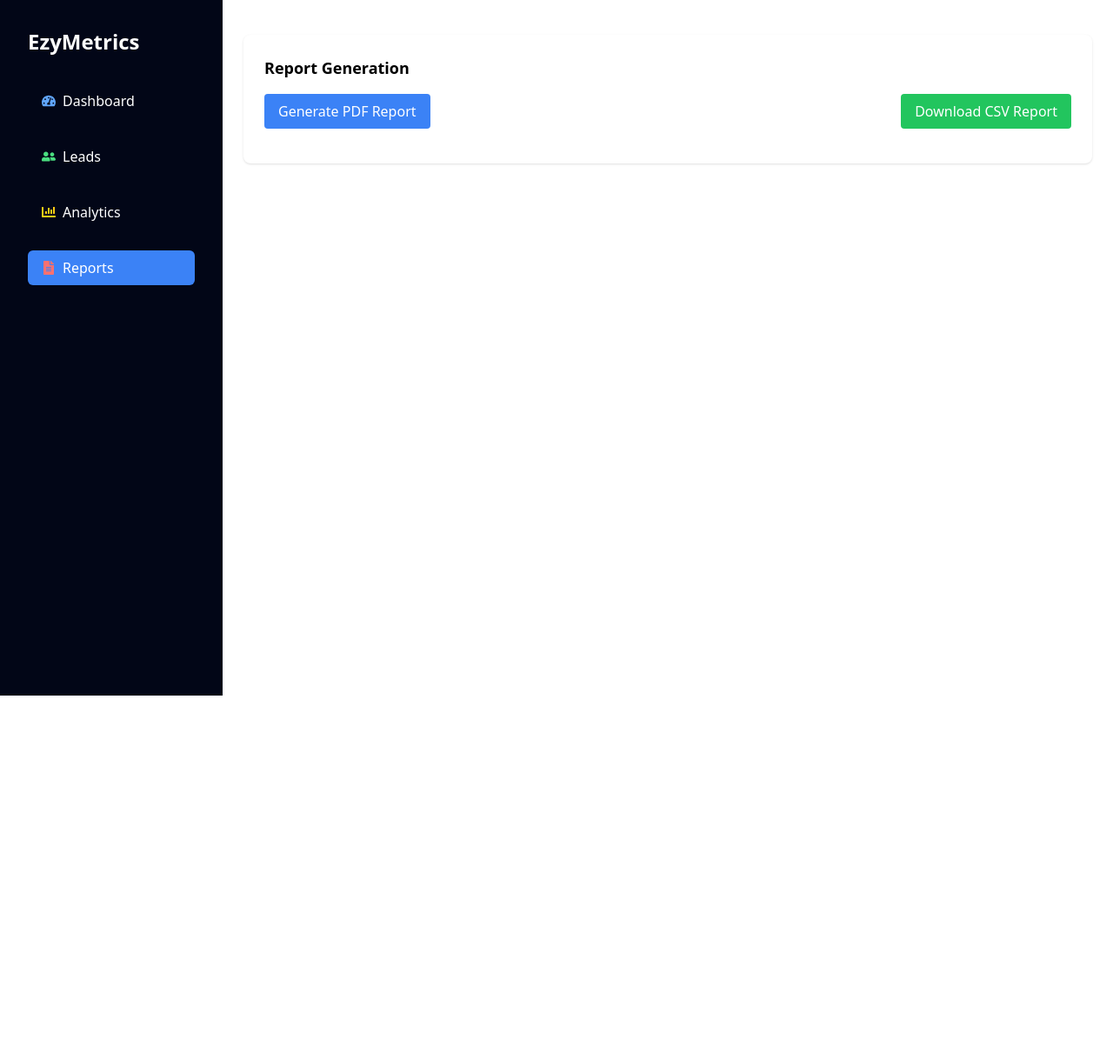
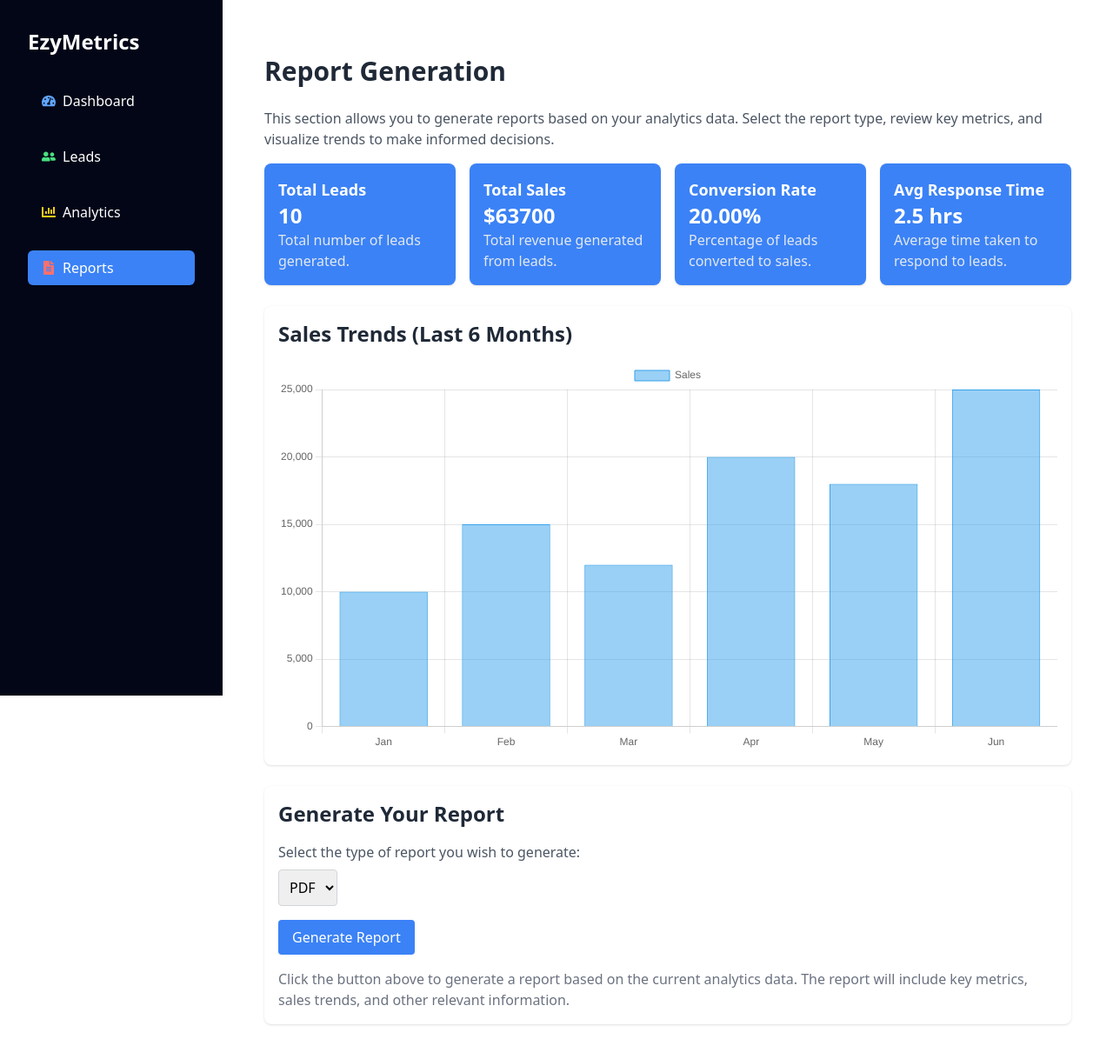
Before and after one commit to Beki55/Dashboard, a React (Vite) app: page /reports in a window 1280 px wide. Shown: the top 1218 px of the page at 87% size. Before the commit the page ends 800 px from the top, so only its background shows below. Built offline with nearby package versions, Linux system fonts and the light colour scheme.

Commit message:
last update

```diff
--- a/package.json
+++ b/package.json
@@ -12,6 +12,7 @@
   "dependencies": {
     "chart.js": "^4.4.5",
     "jspdf": "^2.5.2",
+    "jspdf-autotable": "^3.8.4",
     "papaparse": "^5.4.1",
     "react": "^18.3.1",
     "react-beautiful-dnd": "^13.1.1",
--- /dev/null
+++ b/src/components/analytics/TrenChart.jsx
@@ -0,0 +1,40 @@
+import { Line } from 'react-chartjs-2'; // Ensure you have installed chart.js and react-chartjs-2
+
+function TrendChart() {
+      // Sample data for the line chart (Monthly Leads Trend)
+  const lineChartData = {
+    labels: ['Jan', 'Feb', 'Mar', 'Apr', 'May', 'Jun'],
+    datasets: [
+      {
+        label: 'Leads',
+        data: [30, 50, 40, 60, 80, 90],
+        fill: true,
+        backgroundColor: 'rgba(75, 192, 192, 0.4)',
+        borderColor: 'rgba(75, 192, 192, 1)',
+        tension: 0.4,
+      },
+    ],
+  };
+
+  const lineChartOptions = {
+    responsive: true,
+    plugins: {
+      legend: {
+        position: 'top',
+      },
+    },
+  };
+  return (
+    <>
+      {/* Monthly Leads Trend Chart */}
+      <div className="bg-white shadow rounded-lg p-4 mb-6">
+        <h2 className="text-2xl font-semibold text-gray-800 mb-4">
+          Monthly Leads Trend
+        </h2>
+        <Line data={lineChartData} options={lineChartOptions} />
+      </div>
+    </>
+  );
+}
+
+export default TrendChart;
--- a/src/components/analytics/index.jsx
+++ b/src/components/analytics/index.jsx
@@ -1,34 +1,61 @@
-// src/components/AnalyticsPage.js
+import 'chart.js/auto'; // Chart.js auto import
+import TrendChart from './TrenChart';
 
-import { Pie } from "react-chartjs-2";
-import dummyLeadsData from "../DummyData"; // Import your dummy data
+const Analytics = () => {
+  // Dummy Data for KPIs
+  const totalLeads = 150;
+  const conversionRate = 25; // in percentage
+  const averageResponseTime = 2.5; // in hours
+  const totalSales = 50000; // in dollars
 
-const AnalyticsPage = () => {
-  // Data for pie chart
-  const data = {
-    labels: dummyLeadsData.map((lead) => lead.leadName),
-    datasets: [
-      {
-        data: dummyLeadsData.map((lead) => lead.performanceMetric),
-        backgroundColor: ["#FF6384", "#36A2EB", "#FFCE56"],
-      },
-    ],
-  };
+
 
   return (
-    <div className="p-6 bg-white rounded-lg shadow">
-      <h2 className="text-lg font-bold mb-4">Analytics Overview</h2>
-      <div className="h-96">
+    <div className="analytics-section p-6 min-h-screen">
+      <h1 className="text-3xl font-bold text-gray-800 mb-6">Analytics Dashboard</h1>
+      <p className="text-gray-600 mb-4">
+        Welcome to the Analytics Dashboard. Here you can track key performance indicators (KPIs) related to your leads and sales. Monitor trends, assess performance, and make informed decisions.
+      </p>
 
-      <Pie data={data} />
+      {/* KPI Cards */}
+      <div className="grid grid-cols-1 sm:grid-cols-2 lg:grid-cols-4 gap-4 mb-6">
+        <div className="p-4 bg-blue-500 shadow rounded-lg">
+          <h3 className="text-lg font-semibold text-white">Total Leads</h3>
+          <p className="text-2xl font-bold text-white">{totalLeads}</p>
+          <p className="text-slate-200">Total number of leads generated this month.</p>
+        </div>
+        <div className="p-4 bg-blue-500 shadow rounded-lg">
+          <h3 className="text-lg font-semibold text-white">Conversion Rate</h3>
+          <p className="text-2xl font-bold text-white">{conversionRate}%</p>
+          <p className="text-slate-200">Percentage of leads converted to sales.</p>
+        </div>
+        <div className="p-4 bg-blue-500 shadow rounded-lg">
+          <h3 className="text-lg font-semibold text-white">Average Response Time</h3>
+          <p className="text-2xl font-bold text-white">{averageResponseTime} hrs</p>
+          <p className="text-slate-200">Average time taken to respond to leads.</p>
+        </div>
+        <div className="p-4 bg-blue-500 shadow rounded-lg">
+          <h3 className="text-lg font-semibold text-white">Total Sales</h3>
+          <p className="text-2xl font-bold text-white">${totalSales}</p>
+          <p className="text-slate-200">Total revenue generated from all leads.</p>
+        </div>
+      </div>
+
+      <TrendChart />
+
+      {/* Lead Management Overview */}
+      <div className="bg-blue-500 shadow rounded-lg p-4">
+        <h2 className="text-2xl font-semibold text-white mb-4">Lead Management Overview</h2>
+        <p className="text-slate-300 mb-2">View and manage your leads effectively:</p>
+        <ul className="list-disc list-inside text-slate-300">
+          <li>Track lead status and follow-up actions.</li>
+          <li>Sort leads by source, status, or priority.</li>
+          <li>Utilize filters to find specific leads quickly.</li>
+        </ul>
+        <p className="mt-4 text-slate-300">Stay on top of your leads to maximize conversions and sales!</p>
       </div>
     </div>
   );
 };
 
-export default AnalyticsPage;
-// function AnalyticsPage() {
-//   return ( <div>kjncd</div> );
-// }
-
-// export default AnalyticsPage;
+export default Analytics;
--- a/src/components/reports/index.jsx
+++ b/src/components/reports/index.jsx
@@ -1,50 +1,188 @@
-// src/components/ReportGenerationPage.js
+import { useState, useEffect } from 'react';
+import { Bar } from 'react-chartjs-2';
+import 'chart.js/auto';
+import jsPDF from 'jspdf';
+import 'jspdf-autotable';
+import dummyLeadsData from '../DummyData'; // Adjust the import path as needed
 
-import { useState } from "react";
-import jsPDF from "jspdf";
-import { CSVLink } from "react-csv";
-import dummyLeadsData from "../DummyData"; // Import your dummy data
+const ReportGeneration = () => {
+  const [reportMetrics, setReportMetrics] = useState({
+    totalLeads: 0,
+    totalSales: 0,
+    conversionRate: 0,
+    averageResponseTime: 0,
+  });
 
-const ReportGenerationPage = () => {
-  const [reportData] = useState(dummyLeadsData);
+  useEffect(() => {
+    const totalLeads = dummyLeadsData.length;
+    const totalSales = dummyLeadsData.reduce((sum, lead) => sum + lead.sales, 0);
+    const conversionRate = (dummyLeadsData.filter(lead => lead.leadStatus === 'Closed').length / totalLeads) * 100;
+    const averageResponseTime = 2.5;
 
-  // Generate PDF report
-  const generatePDF = () => {
-    const doc = new jsPDF();
-    doc.text("Analytics Report", 20, 20);
-    doc.text(`Total Leads: ${reportData.length}`, 20, 30);
-    doc.text(`Average Performance: ${(
-      reportData.reduce((acc, lead) => acc + lead.performanceMetric, 0) /
-      reportData.length
-    ).toFixed(2)}%`, 20, 40);
-    doc.save("analytics_report.pdf");
+    setReportMetrics({
+      totalLeads,
+      totalSales,
+      conversionRate,
+      averageResponseTime,
+    });
+  }, []);
+
+  const barChartData = {
+    labels: ['Jan', 'Feb', 'Mar', 'Apr', 'May', 'Jun'],
+    datasets: [
+      {
+        label: 'Sales',
+        data: [10000, 15000, 12000, 20000, 18000, 25000],
+        backgroundColor: 'rgba(54, 162, 235, 0.5)',
+        borderColor: 'rgba(54, 162, 235, 1)',
+        borderWidth: 1,
+      },
+    ],
+  };
+
+  const barChartOptions = {
+    responsive: true,
+    plugins: {
+      legend: {
+        position: 'top',
+      },
+    },
+  };
+
+  const [reportType, setReportType] = useState('PDF');
+
+  const handleReportTypeChange = (e) => {
+    setReportType(e.target.value);
+  };
+
+  const handleGenerateReport = () => {
+    if (reportType === 'PDF') {
+      const doc = new jsPDF();
+      doc.text('Report Generation', 14, 10);
+      doc.text(`Total Leads: ${reportMetrics.totalLeads}`, 14, 20);
+      doc.text(`Total Sales: $${reportMetrics.totalSales}`, 14, 30);
+      doc.text(`Conversion Rate: ${reportMetrics.conversionRate.toFixed(2)}%`, 14, 40);
+      doc.text(`Average Response Time: ${reportMetrics.averageResponseTime} hrs`, 14, 50);
+      doc.text('Sales Trends (Last 6 Months):', 14, 60);
+
+      // Prepare sales data for the table
+      const salesData = [
+        { Month: 'Jan', Sales: 10000 },
+        { Month: 'Feb', Sales: 15000 },
+        { Month: 'Mar', Sales: 12000 },
+        { Month: 'Apr', Sales: 20000 },
+        { Month: 'May', Sales: 18000 },
+        { Month: 'Jun', Sales: 25000 },
+      ];
+
+      doc.autoTable({
+        head: [['Month', 'Sales']],
+        body: salesData.map(item => [item.Month, item.Sales]),
+        startY: 70,
+      });
+
+      doc.save('report.pdf');
+    } else {
+      // Generate CSV report
+      const csvData = [
+        ['Metric', 'Value'],
+        ['Total Leads', reportMetrics.totalLeads],
+        ['Total Sales', reportMetrics.totalSales],
+        ['Conversion Rate', `${reportMetrics.conversionRate.toFixed(2)}%`],
+        ['Average Response Time', `${reportMetrics.averageResponseTime} hrs`],
+        ['Sales Trends (Last 6 Months)', ''],
+      ];
+
+      const salesData = [
+        { Month: 'Jan', Sales: 10000 },
+        { Month: 'Feb', Sales: 15000 },
+        { Month: 'Mar', Sales: 12000 },
+        { Month: 'Apr', Sales: 20000 },
+        { Month: 'May', Sales: 18000 },
+        { Month: 'Jun', Sales: 25000 },
+      ];
+
+      // Append sales data to CSV
+      csvData.push(['Month', 'Sales']);
+      salesData.forEach(item => {
+        csvData.push([item.Month, item.Sales]);
+      });
+
+      const csvContent = csvData.map(row => row.join(',')).join('\n');
+
+      // Create a Blob and trigger download
+      const blob = new Blob([csvContent], { type: 'text/csv;charset=utf-8;' });
+      const link = document.createElement('a');
+      const url = URL.createObjectURL(blob);
+      link.setAttribute('href', url);
+      link.setAttribute('download', 'report.csv');
+      link.style.visibility = 'hidden';
+      document.body.appendChild(link);
+      link.click();
+      document.body.removeChild(link);
+    }
   };
 
   return (
-    <div className="p-6 bg-white rounded-lg shadow">
-      <h2 className="text-lg font-bold mb-4">Report Generation</h2>
-      <div className="flex justify-between mb-4">
-        <button
-          onClick={generatePDF}
-          className="px-4 py-2 bg-blue-500 text-white rounded hover:bg-blue-600"
+    <div className="report-section p-6 min-h-screen">
+      <h1 className="text-3xl font-bold text-gray-800 mb-6">Report Generation</h1>
+      <p className="text-gray-600 mb-4">
+        This section allows you to generate reports based on your analytics data. Select the report type, review key metrics, and visualize trends to make informed decisions.
+      </p>
+
+      <div className="grid grid-cols-1 sm:grid-cols-2 lg:grid-cols-4 gap-4 mb-6">
+        <div className="p-4 bg-blue-500 shadow rounded-lg">
+          <h3 className="text-lg font-semibold text-white">Total Leads</h3>
+          <p className="text-2xl font-bold text-white">{reportMetrics.totalLeads}</p>
+          <p className="text-slate-200">Total number of leads generated.</p>
+        </div>
+        <div className="p-4 bg-blue-500 shadow rounded-lg">
+          <h3 className="text-lg font-semibold text-white">Total Sales</h3>
+          <p className="text-2xl font-bold text-white">${reportMetrics.totalSales}</p>
+          <p className="text-slate-200">Total revenue generated from leads.</p>
+        </div>
+        <div className="p-4 bg-blue-500 shadow rounded-lg">
+          <h3 className="text-lg font-semibold text-white">Conversion Rate</h3>
+          <p className="text-2xl font-bold text-white">{reportMetrics.conversionRate.toFixed(2)}%</p>
+          <p className="text-slate-200">Percentage of leads converted to sales.</p>
+        </div>
+        <div className="p-4 bg-blue-500 shadow rounded-lg">
+          <h3 className="text-lg font-semibold text-white">Avg Response Time</h3>
+          <p className="text-2xl font-bold text-white">{reportMetrics.averageResponseTime} hrs</p>
+          <p className="text-slate-200">Average time taken to respond to leads.</p>
+        </div>
+      </div>
+
+      <div className="bg-white shadow rounded-lg p-4 mb-6">
+        <h2 className="text-2xl font-semibold text-gray-800 mb-4">Sales Trends (Last 6 Months)</h2>
+        <Bar data={barChartData} options={barChartOptions} />
+      </div>
+
+      <div className="bg-white shadow rounded-lg p-4">
+        <h2 className="text-2xl font-semibold text-gray-800 mb-4">Generate Your Report</h2>
+        <p className="text-gray-600 mb-2">Select the type of report you wish to generate:</p>
+        <select
+          className="p-2 border border-gray-300 rounded mb-4"
+          value={reportType}
+          onChange={handleReportTypeChange}
         >
-          Generate PDF Report
-        </button>
-        <CSVLink
-          data={reportData}
-          filename={"analytics_report.csv"}
-          className="px-4 py-2 bg-green-500 text-white rounded hover:bg-green-600"
-        >
-          Download CSV Report
-        </CSVLink>
+          <option value="PDF">PDF</option>
+          <option value="CSV">CSV</option>
+        </select>
+        <div>
+          <button
+            className="bg-blue-500 text-white px-4 py-2 rounded hover:bg-blue-600"
+            onClick={handleGenerateReport}
+          >
+            Generate Report
+          </button>
+        </div>
+        <p className="mt-4 text-gray-500">
+          Click the button above to generate a report based on the current analytics data. The report will include key metrics, sales trends, and other relevant information.
+        </p>
       </div>
     </div>
   );
 };
 
-export default ReportGenerationPage;
-// function ReportGenerationPage() {
-//   return ( <div>kjncd</div> );
-// }
-
-// export default ReportGenerationPage;
+export default ReportGeneration;
```
Also changed, not shown: src/components/leads/index.jsx (+52 -21 lines), 1 other file (tests, documents, lock files or other folders).
